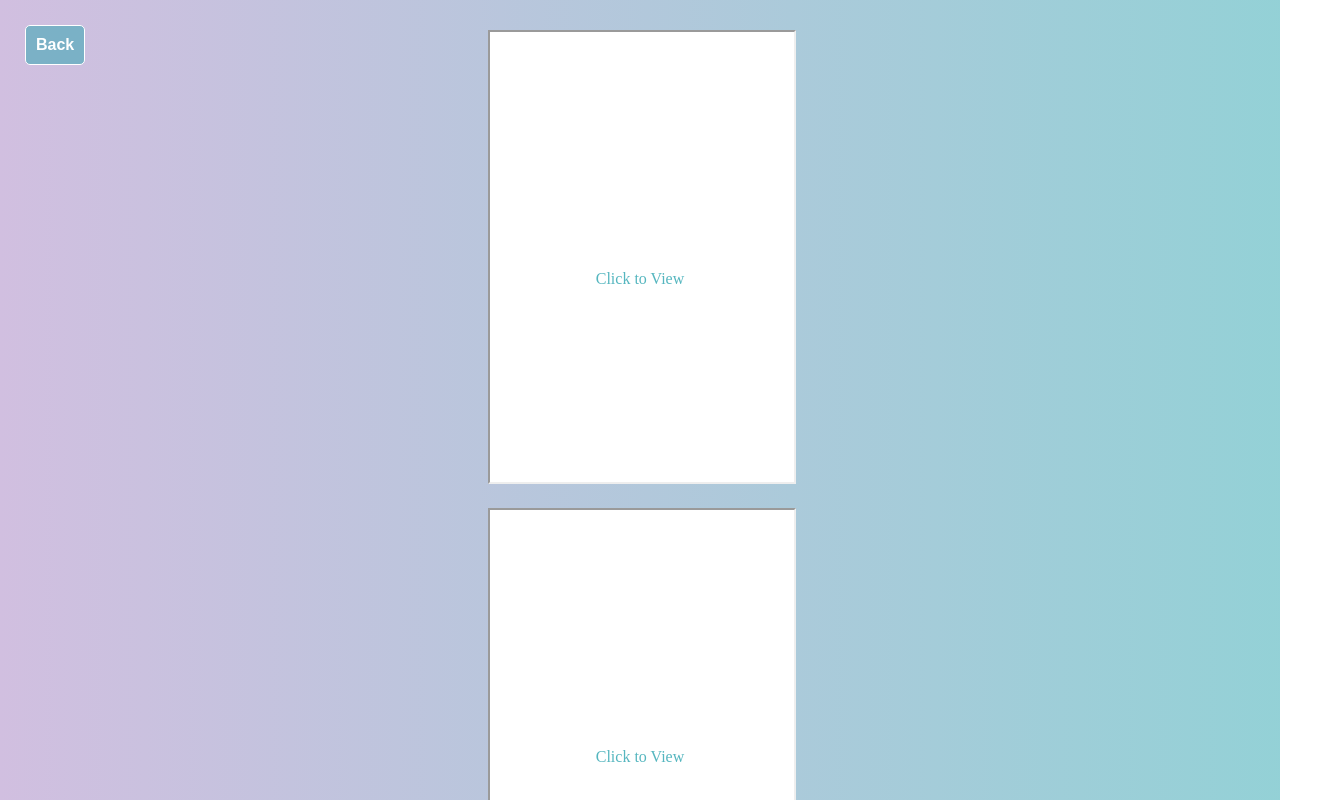
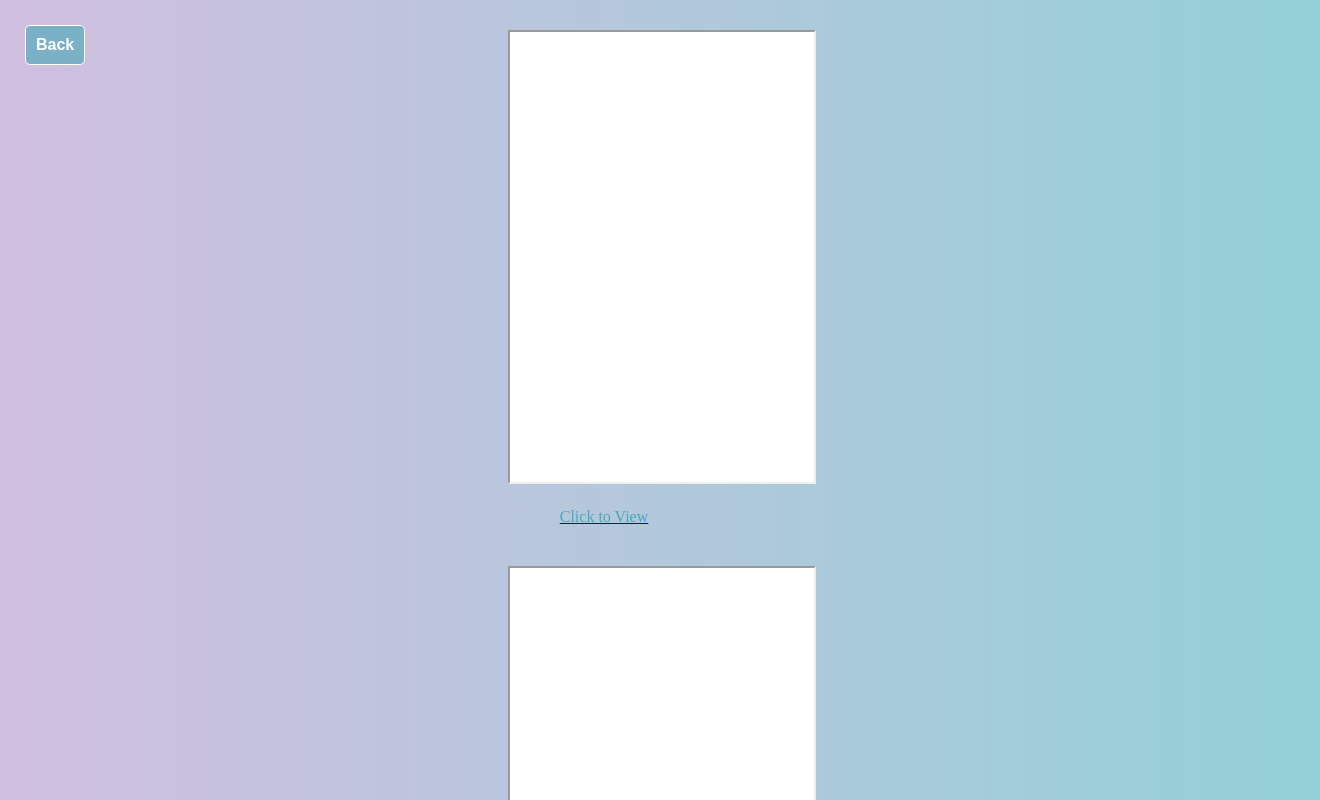
Before and after one commit to kaede4318/TuneTrack, a Next.js app: page /Gallery in a window 1280 px wide. Shown: the top 800 px of the page, 1320 px wide, since content can reach past the window. Built offline with nearby package versions, Linux system fonts and the light colour scheme.

Commit message:
fix bg on gallery

```diff
--- a/pages/Gallery.js
+++ b/pages/Gallery.js
@@ -15,6 +15,7 @@ const Gallery = () => {
       </Link>
       {images.map((src, index) => (
         <div key={index} className="gallery-item">
+
           <Link href="/Home" legacyBehavior>
             <a className="iframe-wrapper">
               <iframe
--- a/src/app/App.css
+++ b/src/app/App.css
@@ -1,9 +1,20 @@
 html {
-  background-color: #fff;
+  background: #fff;
 }
 
 body {
   margin: 0;
+  width: 100vw;
+  height: 100vh;
+}
+
+#__next {
+  height: 100vh;
+  width: 100vw;
+}
+
+.gradient {
+  background: linear-gradient(to right, #d1bfe0, rgba(41, 163, 174, 0.5))
 }
 
 .pdf-viewer {
@@ -243,6 +254,8 @@ input[type="file"] {
   background: linear-gradient(to right, #d1bfe0, rgba(41, 163, 174, 0.5));
   padding: 20px;
   position: relative;
+  height: 100vh;
+  width: 100vw;
 }
 
 .gallery-item {
@@ -255,10 +268,7 @@ input[type="file"] {
 }
 
 .iframe-wrapper .overlay {
-  position: absolute;
-  top: 0;
-  left: 0;
-  right: 0;
+  width: 50%;
   height: 100%;
   background: rgba(255, 255, 255, 0);
   color: rgba(41, 163, 174, 0.792);
```
